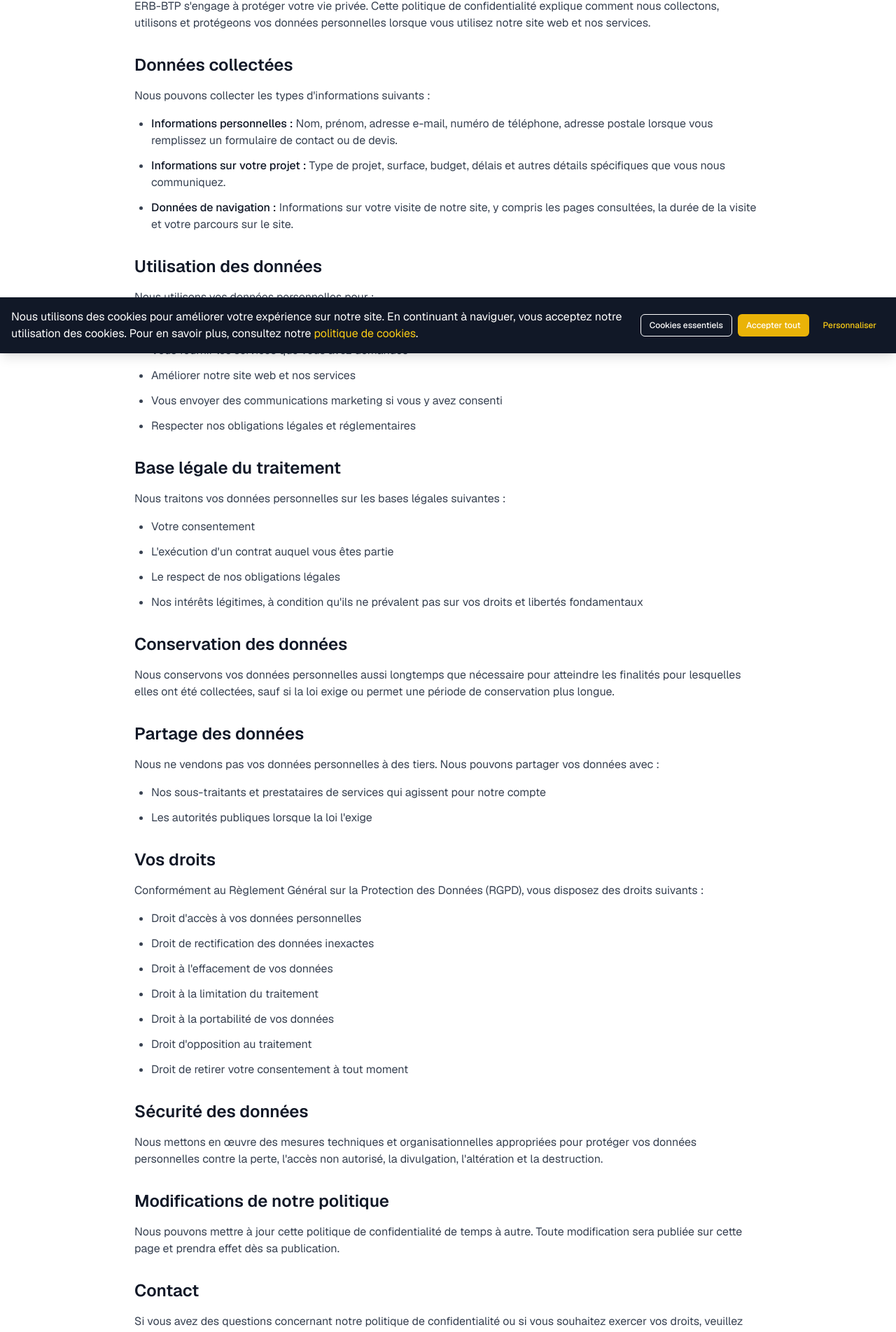
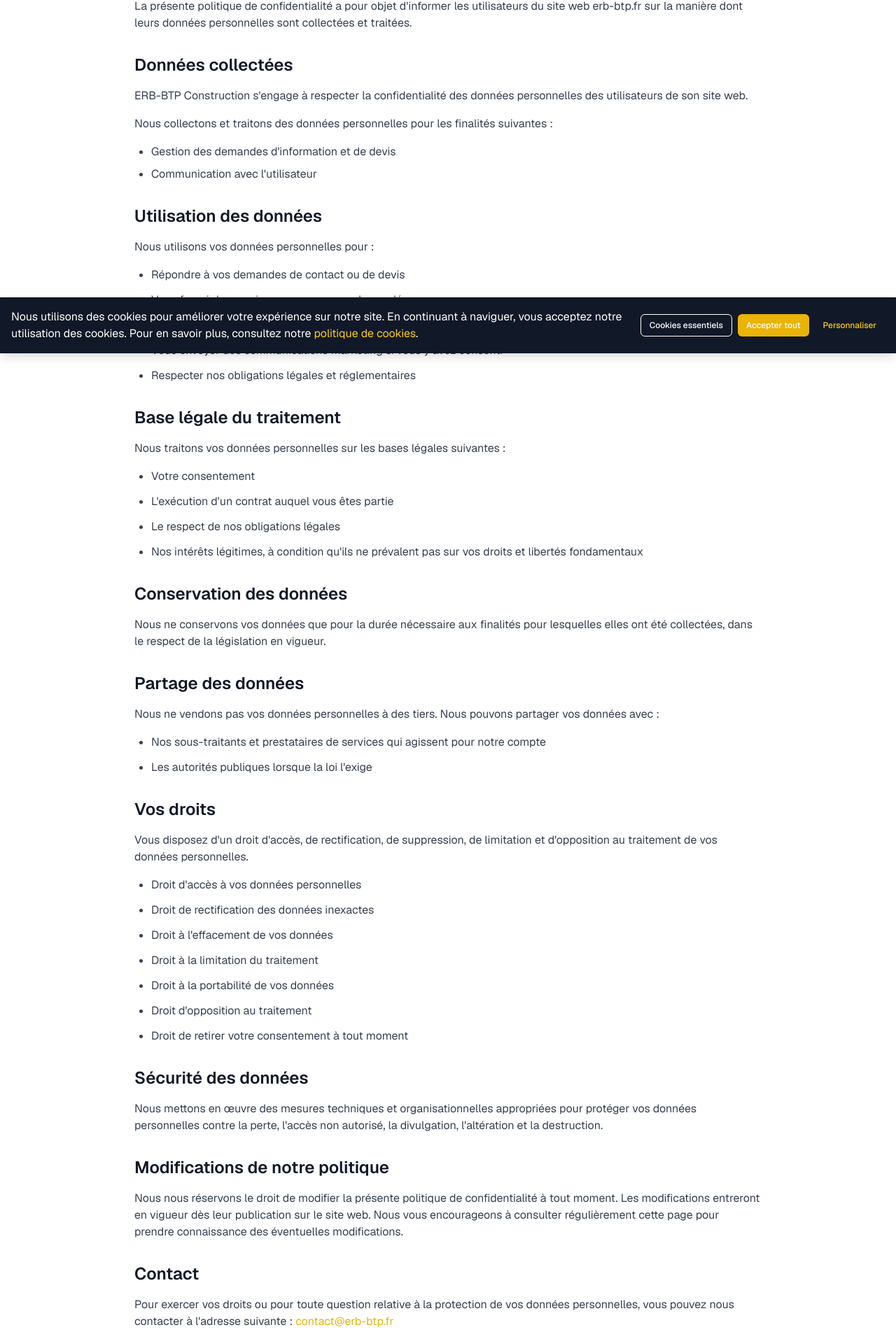
Before and after one commit to pledgeandcompany/erb-btp, a Next.js app: page /politique-confidentialite in a window 1280 px wide. Shown: the part 295-2199 px from the top of the page at 70% size. Built offline with nearby package versions, Linux system fonts and the light colour scheme.

Commit message:
Fix unescaped entities in text content

```diff
--- a/app/devis/page.tsx
+++ b/app/devis/page.tsx
@@ -30,7 +30,7 @@ export default function DevisPage() {
                 Documents et informations nécessaires
               </h3>
               <p className="text-gray-600 dark:text-gray-300 mb-5">
-                Pour vous fournir un devis précis, nous aurons besoin des éléments suivants. Préparez-les à l'avance pour accélérer le processus :
+                Pour vous fournir un devis précis, nous aurons besoin des éléments suivants. Préparez-les à l&apos;avance pour accélérer le processus :
               </p>
 
               <div className="grid grid-cols-1 md:grid-cols-2 gap-6">
@@ -51,7 +51,7 @@ export default function DevisPage() {
                           <path strokeLinecap="round" strokeLinejoin="round" strokeWidth="2" d="M9 12l2 2 4-4m6 2a9 9 0 11-18 0 9 9 0 0118 0z" />
                         </svg>
                       </div>
-                      <span className="text-gray-700 dark:text-gray-300">Photos de l'espace actuel ou du terrain</span>
+                      <span className="text-gray-700 dark:text-gray-300">Photos de l&apos;espace actuel ou du terrain</span>
                     </li>
                     <li className="flex items-start">
                       <div className="flex-shrink-0 h-5 w-5 mr-2">
@@ -217,7 +217,7 @@ export default function DevisPage() {
                     </li>
                     <li className="flex items-start">
                       <span className="text-yellow-500 mr-2">✓</span>
-                      <span className="text-gray-700 dark:text-gray-300">Travaux d'étanchéité et d'isolation</span>
+                      <span className="text-gray-700 dark:text-gray-300">Travaux d&apos;étanchéité et d&apos;isolation</span>
                     </li>
                     <li className="flex items-start">
                       <span className="text-yellow-500 mr-2">✓</span>
--- a/app/mentions-legales/page.tsx
+++ b/app/mentions-legales/page.tsx
@@ -60,38 +60,42 @@ export default function MentionsLegales() {
             <section>
               <h2 className="text-2xl font-semibold text-gray-900 dark:text-white mb-4">Propriété intellectuelle</h2>
               <p className="mb-4">
-                L'ensemble du contenu du site web erb-btp.fr (architecture, textes, photos, illustrations, logos, icônes, fichiers
-                disponibles en téléchargement, etc.) est la propriété exclusive de ERB-BTP Construction ou de ses partenaires et est
-                protégé par les lois françaises et internationales relatives à la propriété intellectuelle.
+                L&apos;utilisateur du site est invité à signaler toute omission, erreur ou correction.
               </p>
               <p className="mb-4">
-                Toute reproduction, représentation, modification, publication, adaptation totale ou partielle des éléments du site,
-                quel que soit le moyen ou le procédé utilisé, est interdite sans l'autorisation écrite préalable de ERB-BTP Construction.
+                Le site ERB-BTP constitue une œuvre protégée par les lois en vigueur sur la propriété intellectuelle. Aucune reproduction ou représentation ne peut être réalisée en contravention avec les droits de l&apos;auteur.
+              </p>
+              <p className="mb-4">
+                Toute reproduction totale ou partielle du site ERB-BTP est strictement interdite sauf autorisation expresse de l&apos;éditeur, en violation de l&apos;article L.122-4 du Code de la propriété intellectuelle.
+              </p>
+              <p className="mb-4">
+                L&apos;utilisateur reconnaît que :
+                <br />
+                - L&apos;utilisation du site est régie par les présentes conditions d&apos;utilisation.
+              </p>
+              <p className="mb-4">
+                Les informations et documents du site sont présentés à titre indicatif, sans caractère exhaustif, et ne peuvent engager la responsabilité de l&apos;éditeur. L&apos;éditeur se réserve le droit de modifier le contenu du site à tout moment et sans préavis.
               </p>
             </section>
 
             <section>
               <h2 className="text-2xl font-semibold text-gray-900 dark:text-white mb-4">Liens hypertextes</h2>
               <p className="mb-4">
-                Le site web erb-btp.fr peut contenir des liens hypertextes vers d'autres sites internet. ERB-BTP Construction n'exerce
-                aucun contrôle sur ces sites et décline toute responsabilité quant à leur contenu.
+                Le site web erb-btp.fr peut contenir des liens hypertextes vers d&apos;autres sites internet. ERB-BTP Construction n&apos;exerce aucun contrôle sur ces sites et décline toute responsabilité quant à leur contenu.
               </p>
             </section>
 
             <section>
               <h2 className="text-2xl font-semibold text-gray-900 dark:text-white mb-4">Protection des données personnelles</h2>
               <p className="mb-4">
-                ERB-BTP Construction s'engage à respecter la confidentialité des données personnelles communiquées par les utilisateurs
-                du site web erb-btp.fr. Pour plus d'informations sur la manière dont nous traitons vos données personnelles, veuillez
-                consulter notre <a href="/politique-confidentialite" className="text-yellow-500 hover:underline">Politique de Confidentialité</a>.
+                ERB-BTP Construction s&apos;engage à respecter la confidentialité des données personnelles communiquées par les utilisateurs du site web erb-btp.fr. Pour plus d&apos;informations sur la manière dont nous traitons vos données personnelles, veuillez consulter notre <a href="/politique-confidentialite" className="text-yellow-500 hover:underline">Politique de Confidentialité</a>.
               </p>
             </section>
 
             <section>
               <h2 className="text-2xl font-semibold text-gray-900 dark:text-white mb-4">Cookies</h2>
               <p className="mb-4">
-                Le site web erb-btp.fr utilise des cookies pour améliorer l'expérience utilisateur. Pour plus d'informations sur
-                l'utilisation des cookies, veuillez consulter notre <a href="/politique-cookies" className="text-yellow-500 hover:underline">Politique de Cookies</a>.
+                Le site web erb-btp.fr utilise des cookies pour améliorer l&apos;expérience utilisateur. Pour plus d&apos;informations sur l&apos;utilisation des cookies, veuillez consulter notre <a href="/politique-cookies" className="text-yellow-500 hover:underline">Politique de Cookies</a>.
               </p>
             </section>
 
@@ -105,7 +109,7 @@ export default function MentionsLegales() {
             <section>
               <h2 className="text-2xl font-semibold text-gray-900 dark:text-white mb-4">Contact</h2>
               <p className="mb-4">
-                Pour toute question concernant les présentes mentions légales, veuillez nous contacter à l'adresse suivante :
+                Pour toute question concernant les présentes mentions légales, veuillez nous contacter à l&apos;adresse suivante :
                 <a href="mailto:contact@erb-btp.fr" className="text-yellow-500 hover:underline ml-1">contact@erb-btp.fr</a>
               </p>
             </section>
--- a/app/politique-confidentialite/page.tsx
+++ b/app/politique-confidentialite/page.tsx
@@ -21,29 +21,21 @@ export default function PolitiqueConfidentialite() {
             <section>
               <h2 className="text-2xl font-semibold text-gray-900 dark:text-white mb-4">Introduction</h2>
               <p className="mb-4">
-                ERB-BTP s'engage à protéger votre vie privée. Cette politique de confidentialité explique comment nous collectons,
-                utilisons et protégeons vos données personnelles lorsque vous utilisez notre site web et nos services.
+                La présente politique de confidentialité a pour objet d&apos;informer les utilisateurs du site web erb-btp.fr sur la manière dont leurs données personnelles sont collectées et traitées.
               </p>
             </section>
 
             <section>
               <h2 className="text-2xl font-semibold text-gray-900 dark:text-white mb-4">Données collectées</h2>
               <p className="mb-4">
-                Nous pouvons collecter les types d'informations suivants :
+                ERB-BTP Construction s&apos;engage à respecter la confidentialité des données personnelles des utilisateurs de son site web.
               </p>
-              <ul className="list-disc pl-6 space-y-3">
-                <li>
-                  <span className="font-medium text-gray-900 dark:text-white">Informations personnelles :</span> Nom, prénom, adresse e-mail, numéro de téléphone, adresse postale
-                  lorsque vous remplissez un formulaire de contact ou de devis.
-                </li>
-                <li>
-                  <span className="font-medium text-gray-900 dark:text-white">Informations sur votre projet :</span> Type de projet, surface, budget, délais et autres détails
-                  spécifiques que vous nous communiquez.
-                </li>
-                <li>
-                  <span className="font-medium text-gray-900 dark:text-white">Données de navigation :</span> Informations sur votre visite de notre site, y compris les pages
-                  consultées, la durée de la visite et votre parcours sur le site.
-                </li>
+              <p className="mb-4">
+                Nous collectons et traitons des données personnelles pour les finalités suivantes :
+              </p>
+              <ul className="list-disc pl-6 mb-4 space-y-2">
+                <li>Gestion des demandes d&apos;information et de devis</li>
+                <li>Communication avec l&apos;utilisateur</li>
               </ul>
             </section>
 
@@ -77,8 +69,7 @@ export default function PolitiqueConfidentialite() {
             <section>
               <h2 className="text-2xl font-semibold text-gray-900 dark:text-white mb-4">Conservation des données</h2>
               <p className="mb-4">
-                Nous conservons vos données personnelles aussi longtemps que nécessaire pour atteindre les finalités pour
-                lesquelles elles ont été collectées, sauf si la loi exige ou permet une période de conservation plus longue.
+                Nous ne conservons vos données que pour la durée nécessaire aux finalités pour lesquelles elles ont été collectées, dans le respect de la législation en vigueur.
               </p>
             </section>
 
@@ -96,7 +87,7 @@ export default function PolitiqueConfidentialite() {
             <section>
               <h2 className="text-2xl font-semibold text-gray-900 dark:text-white mb-4">Vos droits</h2>
               <p className="mb-4">
-                Conformément au Règlement Général sur la Protection des Données (RGPD), vous disposez des droits suivants :
+                Vous disposez d&apos;un droit d&apos;accès, de rectification, de suppression, de limitation et d&apos;opposition au traitement de vos données personnelles.
               </p>
               <ul className="list-disc pl-6 space-y-3">
                 <li>Droit d'accès à vos données personnelles</li>
@@ -120,17 +111,14 @@ export default function PolitiqueConfidentialite() {
             <section>
               <h2 className="text-2xl font-semibold text-gray-900 dark:text-white mb-4">Modifications de notre politique</h2>
               <p className="mb-4">
-                Nous pouvons mettre à jour cette politique de confidentialité de temps à autre. Toute modification sera
-                publiée sur cette page et prendra effet dès sa publication.
+                Nous nous réservons le droit de modifier la présente politique de confidentialité à tout moment. Les modifications entreront en vigueur dès leur publication sur le site web. Nous vous encourageons à consulter régulièrement cette page pour prendre connaissance des éventuelles modifications.
               </p>
             </section>
 
             <section>
               <h2 className="text-2xl font-semibold text-gray-900 dark:text-white mb-4">Contact</h2>
               <p className="mb-4">
-                Si vous avez des questions concernant notre politique de confidentialité ou si vous souhaitez exercer
-                vos droits, veuillez nous contacter à l'adresse suivante :
-                <a href="mailto:contact@erb-btp.fr" className="text-yellow-500 hover:underline ml-1">contact@erb-btp.fr</a>
+                Pour exercer vos droits ou pour toute question relative à la protection de vos données personnelles, vous pouvez nous contacter à l&apos;adresse suivante : <a href="mailto:contact@erb-btp.fr" className="text-yellow-500 hover:underline">contact@erb-btp.fr</a>
               </p>
             </section>
           </div>
```
Also changed, not shown: app/politique-cookies/page.tsx (+15 -13 lines).
